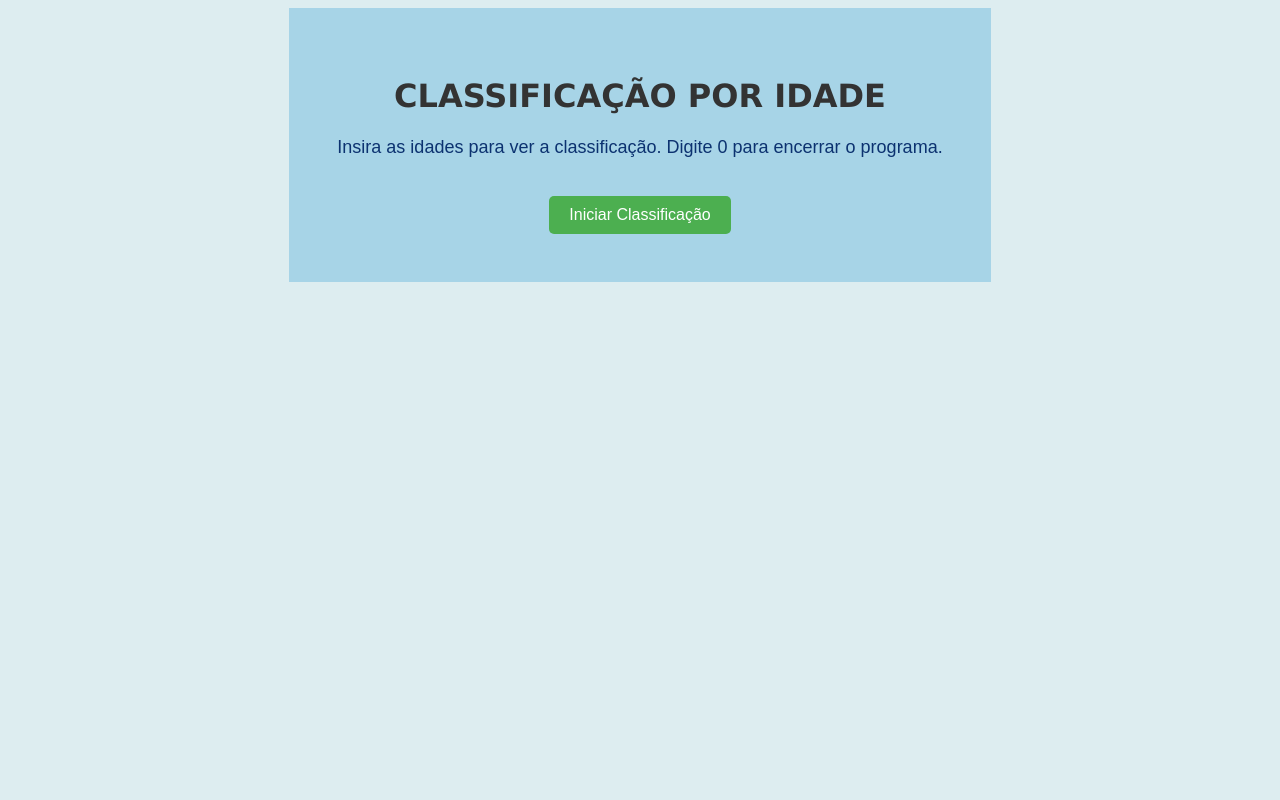
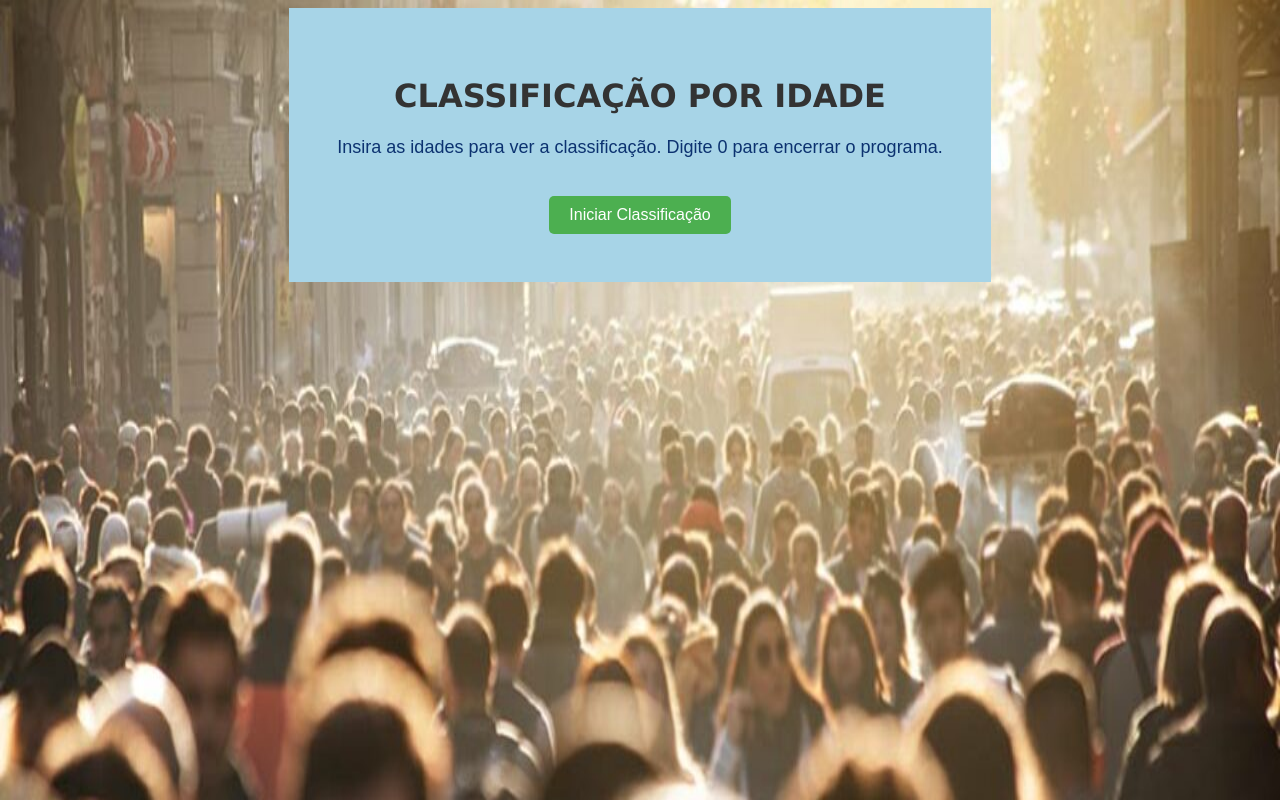
Before and after one commit to fernandoAvargas/treino-condicionais, a plain HTML site: page index.html in a window 1280 px wide. Drawn offline with Linux system fonts and the light colour scheme; files that its build step writes are made by us from their sources; files whose address does not match are found by name.

Commit message:
Imagem de fundo

```diff
--- a/style.css
+++ b/style.css
@@ -1,9 +1,12 @@
 body {
     font-family: Arial, sans-serif;
+    background-image: url("img/bg.jpg");
+    background-repeat: no-repeat;
     background-color: #ddedf0;
     display: flex;
     align-items: center;
     flex-direction: column;
+    background-size: 100% 1200px;
 
 }
 
```
Also changed, not shown: img/bg.jpg (added).
